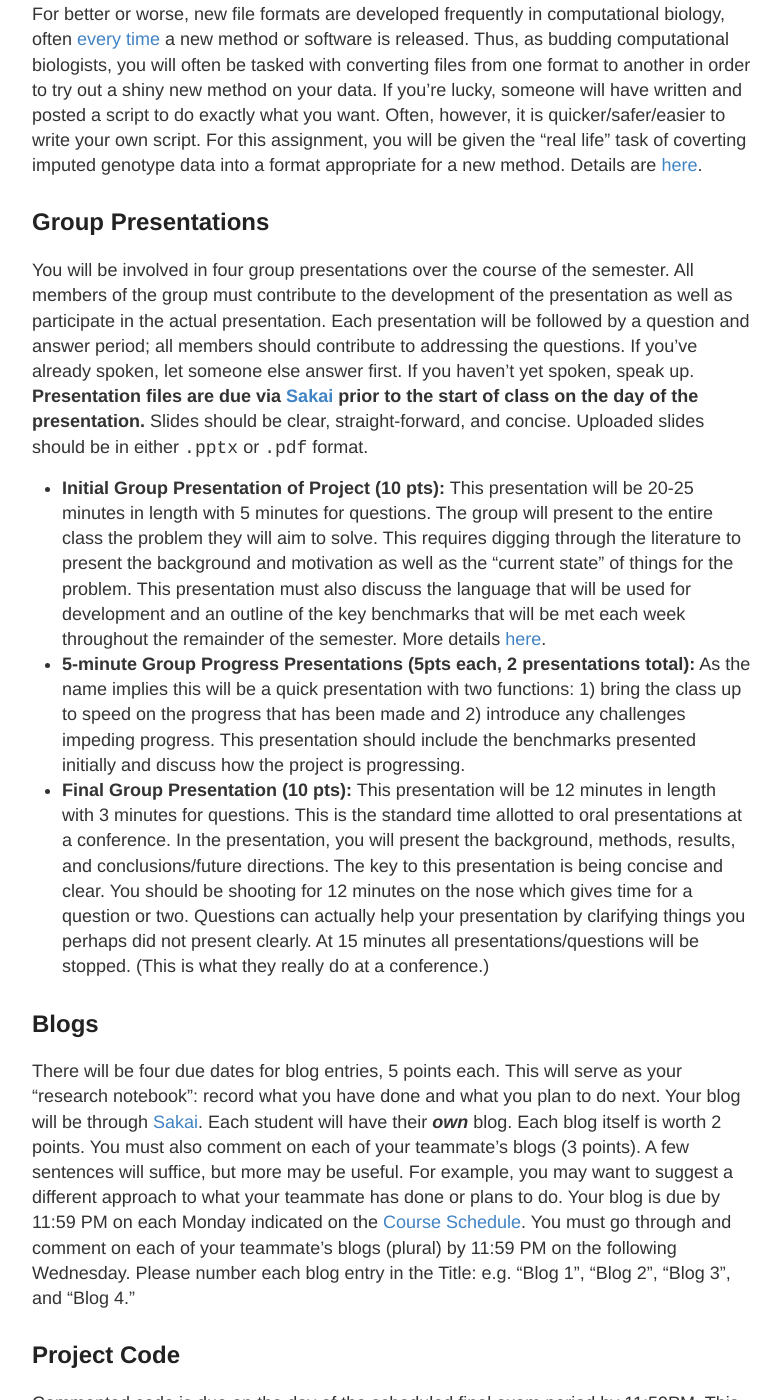
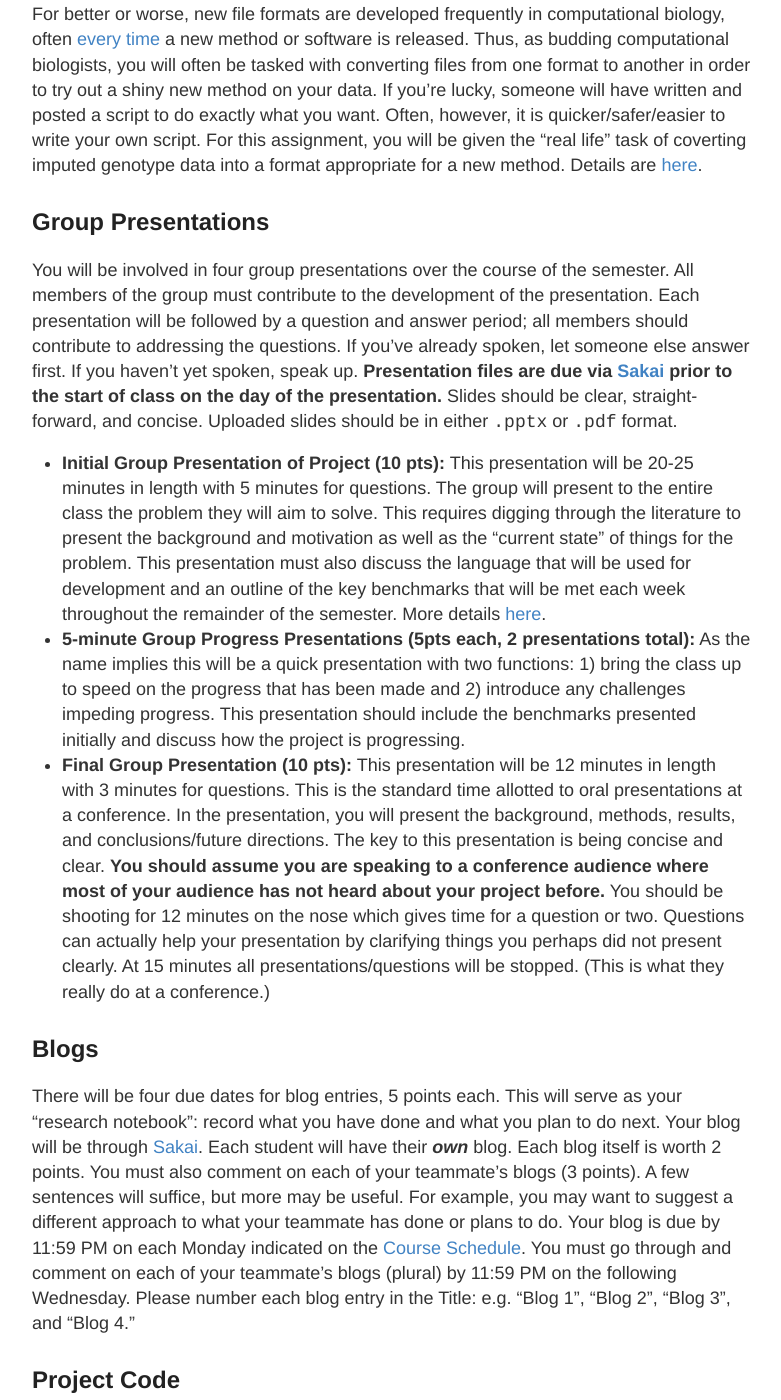
Before and after one commit to hwheeler01/CompBio, a Jekyll site: the page built from assignments.md, in a window 1280 px wide and 1400 px high, scrolled down 984 px. Shown: the whole window, without its empty margins (248-1029 px from the left). Built offline with Jekyll 4.4.1, drawn with Linux system fonts in a browser that asks for light colours.

Commit message:
clarify final group presentation

```diff
--- a/assignments.md
+++ b/assignments.md
@@ -41,11 +41,11 @@ For better or worse, new file formats are developed frequently in computational
 
 ## Group Presentations
 
-You will be involved in four group presentations over the course of the semester. All members of the group must contribute to the development of the presentation as well as participate in the actual presentation. Each presentation will be followed by a question and answer period; all members should contribute to addressing the questions. If you've already spoken, let someone else answer first. If you haven't yet spoken, speak up. **Presentation files are due via <a href="https://sakai.luc.edu/">Sakai</a> prior to the start of class on the day of the presentation.** Slides should be clear, straight-forward, and concise. Uploaded slides should be in either `.pptx` or `.pdf` format.
+You will be involved in four group presentations over the course of the semester. All members of the group must contribute to the development of the presentation. Each presentation will be followed by a question and answer period; all members should contribute to addressing the questions. If you've already spoken, let someone else answer first. If you haven't yet spoken, speak up. **Presentation files are due via <a href="https://sakai.luc.edu/">Sakai</a> prior to the start of class on the day of the presentation.** Slides should be clear, straight-forward, and concise. Uploaded slides should be in either `.pptx` or `.pdf` format.
 
 - **Initial Group Presentation of Project (10 pts):** This presentation will be 20-25 minutes in length with 5 minutes for questions. The group will present to the entire class the problem they will aim to solve. This requires digging through the literature to present the background and motivation as well as the “current state” of things for the problem. This presentation must also discuss the language that will be used for development and an outline of the key benchmarks that will be met each week throughout the remainder of the semester. More details <a href="http://hwheeler01.github.io/CompBio/init_pres.html">here</a>.
 - **5-minute Group Progress Presentations (5pts each, 2 presentations total):** As the name implies this will be a quick presentation with two functions: 1) bring the class up to speed on the progress that has been made and 2) introduce any challenges impeding progress. This presentation should include the benchmarks presented initially and discuss how the project is progressing.
-- **Final Group Presentation (10 pts):** This presentation will be 12 minutes in length with 3 minutes for questions. This is the standard time allotted to oral presentations at a conference. In the presentation, you will present the background, methods, results, and conclusions/future directions. The key to this presentation is being concise and clear. You should be shooting for 12 minutes on the nose which gives time for a question or two. Questions can actually help your presentation by clarifying things you perhaps did not present clearly. At 15 minutes all presentations/questions will be stopped. (This is what they really do at a conference.)
+- **Final Group Presentation (10 pts):** This presentation will be 12 minutes in length with 3 minutes for questions. This is the standard time allotted to oral presentations at a conference. In the presentation, you will present the background, methods, results, and conclusions/future directions. The key to this presentation is being concise and clear. **You should assume you are speaking to a conference audience where most of your audience has not heard about your project before.** You should be shooting for 12 minutes on the nose which gives time for a question or two. Questions can actually help your presentation by clarifying things you perhaps did not present clearly. At 15 minutes all presentations/questions will be stopped. (This is what they really do at a conference.)
 
 <span style="font-weight: bold;"><a name="blogs"></a></span>
 
```
